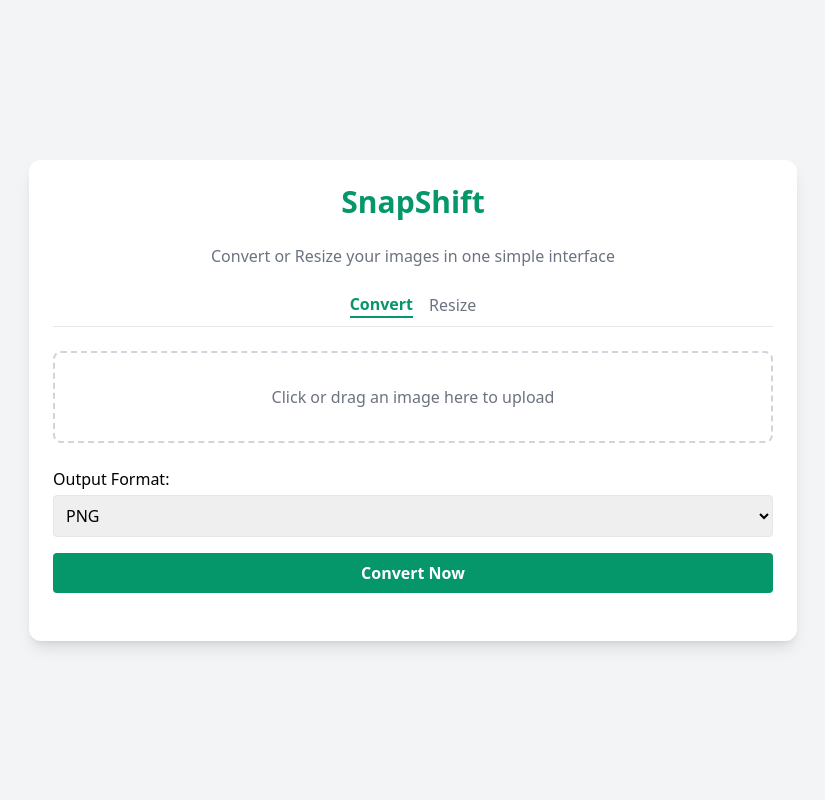
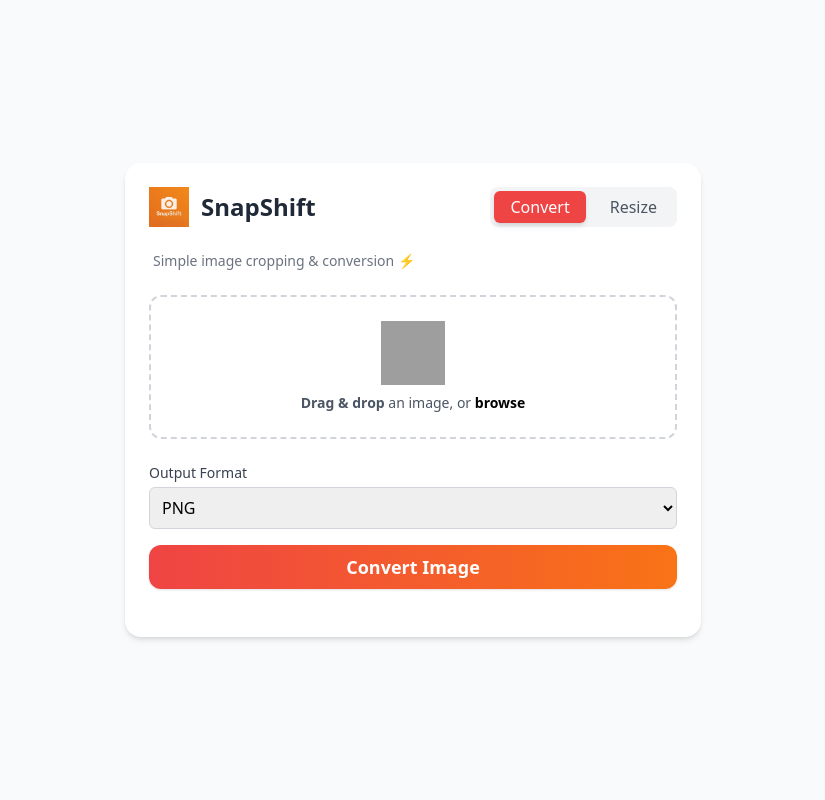
Before and after one commit to laugonr/Snapshift, a Flask app: page / in a window 1280 px wide. Shown: the whole page, without its empty margins (227-1052 px from the left). Run offline with Flask 3, Linux system fonts and the light colour scheme; some libraries are stand-ins or nearby versions; grey boxes are pictures that could not be loaded.

Commit message:
icon update

```diff
--- a/app.py
+++ b/app.py
@@ -1,7 +1,6 @@
-from flask import Flask, request, send_file, render_template, jsonify
+from flask import Flask, request, send_file, render_template
 from PIL import Image
 from io import BytesIO
-from reportlab.pdfgen import canvas
 
 app = Flask(__name__)
 
@@ -15,26 +14,32 @@ def convert_image():
     output_format = request.form.get('format', 'PNG').upper()
 
     if not image_file:
-        return jsonify({"error": "No image uploaded"}), 400
+        return "No image uploaded", 400
 
-    img = Image.open(image_file.stream).convert("RGB")
-    buffer = BytesIO()
+    try:
+        img = Image.open(image_file.stream)
+        buffer = BytesIO()
 
-    if output_format == 'PDF':
-        pdf = canvas.Canvas(buffer)
-        img_width, img_height = img.size
-        buffer_img = BytesIO()
-        img.save(buffer_img, format='PNG')
-        buffer_img.seek(0)
-        pdf.drawInlineImage(buffer_img, 0, 0, width=img_width, height=img_height)
-        pdf.showPage()
-        pdf.save()
+        if output_format == 'PDF':
+            if img.mode in ['RGBA', 'P', 'LA']:
+                img = img.convert('RGB')
+            img.save(buffer, format='PDF')
+            buffer.seek(0)
+            return send_file(
+                buffer,
+                mimetype='application/pdf',
+                as_attachment=True,
+                download_name='converted_image.pdf'
+            )
+
+        img.save(buffer, format=output_format)
         buffer.seek(0)
-        return send_file(buffer, mimetype='application/pdf', as_attachment=True, download_name='converted.pdf')
+        mimetype = f'image/{output_format.lower()}'
+        return send_file(buffer, mimetype=mimetype, as_attachment=True, download_name=f'converted_image.{output_format.lower()}')
 
-    img.save(buffer, format=output_format)
-    buffer.seek(0)
-    return send_file(buffer, mimetype=f'image/{output_format.lower()}', as_attachment=True, download_name=f'converted.{output_format.lower()}')
+    except Exception as e:
+        print("[ERROR] PDF Conversion failed:", str(e))
+        return f"Error during conversion: {str(e)}", 500
 
 @app.route('/resize', methods=['POST'])
 def resize_image():
@@ -44,7 +49,7 @@ def resize_image():
     lock_aspect = request.form.get('lock_aspect', 'false') == 'true'
 
     if not image_file or width <= 0 or height <= 0:
-        return jsonify({"error": "Missing image or invalid dimensions"}), 400
+        return "Missing image or invalid dimensions", 400
 
     img = Image.open(image_file.stream)
 
@@ -61,8 +66,5 @@ def resize_image():
     buffer.seek(0)
     return send_file(buffer, mimetype='image/png', as_attachment=True, download_name='resized_image.png')
 
-import os
-
 if __name__ == '__main__':
-    port = int(os.environ.get("PORT", 5000))
-    app.run(host='0.0.0.0', port=port)
+    app.run(debug=True, port=5050)
--- a/templates/index.html
+++ b/templates/index.html
@@ -4,104 +4,82 @@
   <meta charset="UTF-8" />
   <meta name="viewport" content="width=device-width, initial-scale=1.0" />
   <title>SnapShift - Image Tools</title>
+
+  <!-- Favicon -->
+  <link rel="icon" type="image/png" href="{{ url_for('static', filename='logo.png') }}">
+
+  <!-- Tailwind CSS -->
   <script src="https://cdn.tailwindcss.com"></script>
 </head>
-<body class="bg-gray-100 min-h-screen flex items-center justify-center p-6">
-  <div class="w-full max-w-3xl bg-white rounded-xl shadow-lg p-6 space-y-6">
-    <h1 class="text-3xl font-bold text-center text-emerald-600">SnapShift</h1>
-    <p class="text-center text-gray-500">Convert or Resize your images in one simple interface</p>
+<body class="bg-gray-50 min-h-screen flex flex-col items-center justify-center p-8">
+  <div class="w-full max-w-xl bg-white rounded-2xl shadow-md p-6 space-y-6">
+    <!-- Header -->
+    <div class="flex items-center justify-between">
+      <div class="flex items-center space-x-3">
+        <img src="{{ url_for('static', filename='logo.png') }}" class="w-10 h-10" alt="SnapShift Logo">
+        <h1 class="text-2xl font-extrabold text-gray-800">SnapShift</h1>
+      </div>
+      <div class="flex space-x-2 bg-gray-100 rounded-lg p-1">
+        <button id="convertTab" class="tab-button px-4 py-1 rounded-md font-medium bg-red-500 text-white shadow-md">Convert</button>
+        <button id="resizeTab" class="tab-button px-4 py-1 rounded-md font-medium text-gray-600 hover:text-black">Resize</button>
+      </div>
+    </div>
+    <p class="text-sm text-gray-500 ml-1">Simple image cropping & conversion ⚡</p>
 
-    <!-- Tabs -->
-    <div class="flex justify-center space-x-4 border-b pb-2">
-      <button id="convertTab" class="tab-button text-emerald-600 font-semibold border-b-2 border-emerald-600">Convert</button>
-      <button id="resizeTab" class="tab-button text-gray-500 hover:text-emerald-600">Resize</button>
+    <!-- Upload Area -->
+    <div id="uploadZone" class="flex flex-col items-center justify-center border-2 border-dashed border-gray-300 p-6 rounded-xl hover:border-red-400 hover:bg-red-50 cursor-pointer transition-all">
+      <img src="https://img.icons8.com/color/96/image.png" class="w-16 h-16 mb-2"/>
+      <p class="text-gray-600 text-sm"> <strong>Drag & drop</strong> an image, or <span class="font-semibold text-black">browse</span> </p>
+      <input type="file" id="imageInput" accept="image/*" class="hidden">
     </div>
 
-    <!-- Shared Upload Area -->
-    <div id="uploadZone" class="border-2 border-dashed border-gray-300 p-8 text-center rounded-lg cursor-pointer hover:border-emerald-500 transition">
-      <p id="uploadText" class="text-gray-500">Click or drag an image here to upload</p>
-      <input type="file" id="imageInput" accept="image/*" class="hidden" />
+    <!-- Preview (shared) -->
+    <div id="previewContainer" class="hidden mt-4 text-center">
+      <img id="preview" class="w-32 h-auto rounded-xl border border-gray-200 shadow-md mx-auto" />
+      <p id="imageInfo" class="text-xs text-gray-500 mt-2"></p>
     </div>
 
-    <!-- Image Preview -->
-    <div id="previewContainer" class="mt-4 hidden">
-      <img id="preview" class="rounded-lg mx-auto shadow max-h-64" />
-      <p id="imageInfo" class="mt-2 text-sm text-gray-500"></p>
-    </div>
-
-    <!-- Convert Tab -->
+    <!-- Convert Form -->
     <div id="convertPanel" class="tab-panel">
-      <form id="convertForm" enctype="multipart/form-data" class="space-y-4">
+      <form id="convertForm" class="space-y-4">
         <div>
-          <label for="format" class="block mb-1 font-medium">Output Format:</label>
-          <select name="format" id="format" class="w-full border p-2 rounded">
+          <label for="format" class="block text-sm font-medium text-gray-700 mb-1">Output Format</label>
+          <select id="format" name="format" class="w-full border border-gray-300 rounded-md p-2">
             <option value="PNG">PNG</option>
             <option value="JPEG">JPEG</option>
             <option value="PDF">PDF</option>
           </select>
         </div>
-        <button type="submit" class="w-full bg-emerald-600 hover:bg-emerald-700 text-white font-semibold py-2 rounded">
-          Convert Now
+        <button type="submit" class="w-full bg-gradient-to-r from-red-500 to-orange-500 hover:from-red-600 hover:to-orange-600 text-white py-2 rounded-xl text-lg font-semibold shadow transition-all">
+          Convert Image
         </button>
       </form>
     </div>
 
-    <!-- Resize Tab -->
+    <!-- Resize Panel -->
     <div id="resizePanel" class="tab-panel hidden">
       <form id="resizeForm" class="space-y-4">
-        <div class="flex space-x-2">
-          <button type="button" class="resize-mode bg-emerald-600 text-white px-3 py-1 rounded">By Dimensions</button>
-          <button type="button" class="resize-mode bg-gray-200 text-gray-700 px-3 py-1 rounded">As Percentage</button>
-        </div>
-
-        <div class="flex items-center space-x-4">
+        <div class="flex justify-between gap-4">
           <div class="w-1/2">
-            <label for="resizeWidth" class="block text-sm font-medium">Width</label>
-            <input type="number" id="resizeWidth" class="w-full border p-2 rounded" placeholder="e.g. 1024">
+            <label for="resizeWidth" class="block text-sm font-medium text-gray-700">Width</label>
+            <input type="number" id="resizeWidth" class="w-full border border-gray-300 rounded-md p-2" placeholder="Width" required min="1">
           </div>
           <div class="w-1/2">
-            <label for="resizeHeight" class="block text-sm font-medium">Height</label>
-            <input type="number" id="resizeHeight" class="w-full border p-2 rounded" placeholder="e.g. 768">
+            <label for="resizeHeight" class="block text-sm font-medium text-gray-700">Height</label>
+            <input type="number" id="resizeHeight" class="w-full border border-gray-300 rounded-md p-2" placeholder="Height" required min="1">
           </div>
         </div>
-
         <div class="flex items-center space-x-2">
           <input type="checkbox" id="lockAspectRatio" checked>
-          <label for="lockAspectRatio" class="text-sm">Lock Aspect Ratio</label>
+          <label for="lockAspectRatio" class="text-sm text-gray-600">Lock Aspect Ratio</label>
         </div>
-
-        <details class="bg-gray-50 rounded p-4">
-          <summary class="cursor-pointer font-medium text-gray-700">Export Settings</summary>
-          <div class="mt-2 space-y-2">
-            <div>
-              <label class="block text-sm">Target File Size (optional)</label>
-              <div class="flex items-center space-x-2">
-                <input type="number" class="w-full border p-2 rounded" placeholder="Enter size">
-                <select class="border p-2 rounded">
-                  <option>KB</option>
-                  <option>MB</option>
-                </select>
-              </div>
-            </div>
-            <div>
-              <label class="block text-sm">Save Image As</label>
-              <select class="w-full border p-2 rounded">
-                <option>Original</option>
-                <option>PNG</option>
-                <option>JPEG</option>
-                <option>PDF</option>
-              </select>
-            </div>
-          </div>
-        </details>
-
-        <button type="submit" class="w-full bg-emerald-600 hover:bg-emerald-700 text-white font-semibold py-2 rounded">
-          Resize Now
+        <button type="submit" class="w-full bg-gradient-to-r from-red-500 to-orange-500 hover:from-red-600 hover:to-orange-600 text-white py-2 rounded-xl text-lg font-semibold shadow transition-all">
+          Resize Image
         </button>
       </form>
     </div>
 
-    <p id="status" class="text-center text-sm text-gray-600"></p>
+    <p id="status" class="text-sm text-center text-gray-500"></p>
   </div>
 
   <script>
@@ -118,35 +96,30 @@
     let uploadedFile = null;
 
     convertTab.addEventListener("click", () => {
-      convertTab.classList.add("text-emerald-600", "font-semibold", "border-b-2", "border-emerald-600");
-      resizeTab.classList.remove("text-emerald-600", "font-semibold", "border-b-2", "border-emerald-600");
-      resizeTab.classList.add("text-gray-500");
+      convertTab.classList.add("bg-red-500", "text-white", "shadow-md");
+      resizeTab.classList.remove("bg-red-500", "text-white", "shadow-md");
       convertPanel.classList.remove("hidden");
       resizePanel.classList.add("hidden");
     });
 
     resizeTab.addEventListener("click", () => {
-      resizeTab.classList.add("text-emerald-600", "font-semibold", "border-b-2", "border-emerald-600");
-      convertTab.classList.remove("text-emerald-600", "font-semibold", "border-b-2", "border-emerald-600");
-      convertTab.classList.add("text-gray-500");
+      resizeTab.classList.add("bg-red-500", "text-white", "shadow-md");
+      convertTab.classList.remove("bg-red-500", "text-white", "shadow-md");
+      convertPanel.classList.add("hidden");
       resizePanel.classList.remove("hidden");
-      convertPanel.classList.add("hidden");
     });
 
     uploadZone.addEventListener("click", () => imageInput.click());
-
     uploadZone.addEventListener("dragover", (e) => {
       e.preventDefault();
-      uploadZone.classList.add("border-emerald-500", "bg-gray-50");
+      uploadZone.classList.add("border-red-400", "bg-red-50");
     });
-
     uploadZone.addEventListener("dragleave", () => {
-      uploadZone.classList.remove("border-emerald-500", "bg-gray-50");
+      uploadZone.classList.remove("border-red-400", "bg-red-50");
     });
-
     uploadZone.addEventListener("drop", (e) => {
       e.preventDefault();
-      uploadZone.classList.remove("border-emerald-500", "bg-gray-50");
+      uploadZone.classList.remove("border-red-400", "bg-red-50");
       const files = e.dataTransfer.files;
       if (files.length > 0) {
         imageInput.files = files;
@@ -175,25 +148,15 @@
 
     document.getElementById("convertForm").addEventListener("submit", async (e) => {
       e.preventDefault();
-      if (!uploadedFile) {
-        status.textContent = "❗ Please upload an image first.";
-        return;
-      }
+      if (!uploadedFile) return status.textContent = "❗ Upload an image first.";
       const format = document.getElementById("format").value;
       const formData = new FormData();
       formData.append("image", uploadedFile);
       formData.append("format", format);
-
       status.textContent = "⏳ Converting...";
-
       try {
-        const res = await fetch("/convert", {
-          method: "POST",
-          body: formData,
-        });
-
+        const res = await fetch("/convert", { method: "POST", body: formData });
         if (!res.ok) throw new Error("Conversion failed");
-
         const blob = await res.blob();
         const url = URL.createObjectURL(blob);
         const a = document.createElement("a");
@@ -210,35 +173,20 @@
 
     document.getElementById("resizeForm").addEventListener("submit", async (e) => {
       e.preventDefault();
-      if (!uploadedFile) {
-        status.textContent = "❗ Please upload an image first.";
-        return;
-      }
-      const width = parseInt(document.getElementById("resizeWidth").value);
-      const height = parseInt(document.getElementById("resizeHeight").value);
+      if (!uploadedFile) return status.textContent = "❗ Upload an image first.";
+      const width = parseInt(document.getElementById("resizeWidth").value || "0");
+      const height = parseInt(document.getElementById("resizeHeight").value || "0");
       const lockAspect = document.getElementById("lockAspectRatio").checked;
-
-      if (!width || !height) {
-        status.textContent = "❗ Please enter valid dimensions.";
-        return;
-      }
-
+      if (!width || !height) return status.textContent = "❗ Please enter dimensions.";
       const formData = new FormData();
       formData.append("image", uploadedFile);
       formData.append("width", width);
       formData.append("height", height);
       formData.append("lock_aspect", lockAspect);
-
       status.textContent = "⏳ Resizing...";
-
       try {
-        const res = await fetch("/resize", {
-          method: "POST",
-          body: formData,
-        });
-
+        const res = await fetch("/resize", { method: "POST", body: formData });
         if (!res.ok) throw new Error("Resize failed");
-
         const blob = await res.blob();
         const url = URL.createObjectURL(blob);
         const a = document.createElement("a");
```
Also changed, not shown: static/logo.png (added), 2 other files.
